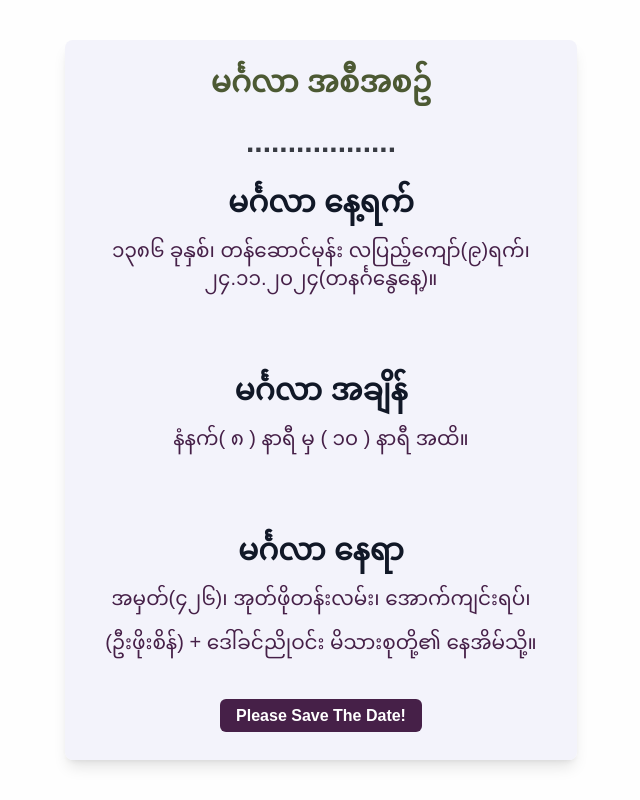
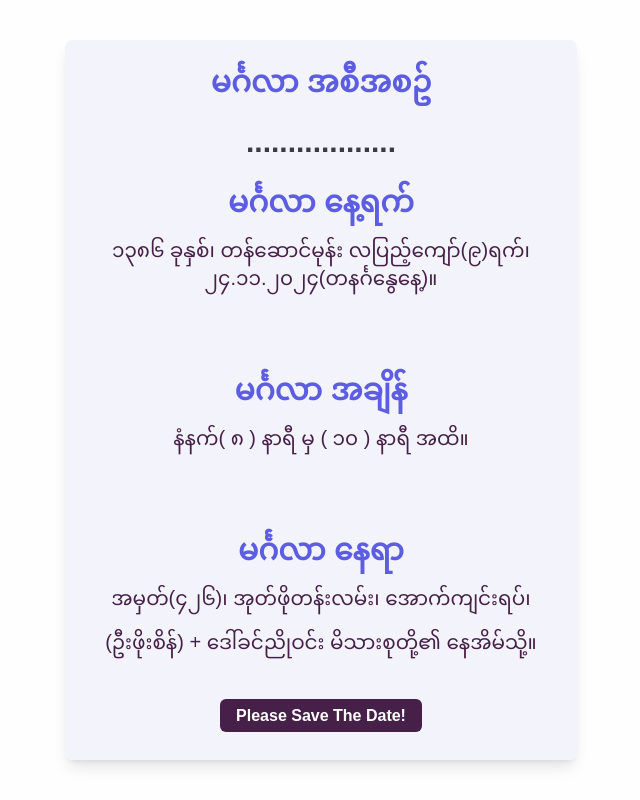
Before and after one commit to AungNaingPhyo2006/aanda, a Next.js app: page /plan in a window 1280 px wide. Shown: the whole page, without its empty margins (319-959 px from the left). Built offline with nearby package versions, Linux system fonts and the light colour scheme.

Commit message:
change title color

```diff
--- a/app/about/page.tsx
+++ b/app/about/page.tsx
@@ -3,7 +3,7 @@ import Link from 'next/link';
 export default function About() {
   return (
     <div className="min-h-screen flex items-center justify-center bg-[#FEFEFE] p-2">
-    <div className="bg-[#F3F3FB] p-6 rounded-lg shadow-lg w-full max-w-lg overflow-y-auto h-[90vh] scrollbar-hide">
+    <div className="bg-[#F3F3FB] p-6 rounded-lg  w-full max-w-lg overflow-y-auto h-[90vh] scrollbar-hide">
       <h1 className="text-base sm:text-lg md:text-xl lg:text-2xl xl:text-3xl font-bold text-center text-[#5D5DE2] mb-6">မင်္ဂလာဦး ဆွမ်းကျွေး ဖိတ်ကြားလွှာ</h1>
 
       {/* Scrollable Content */}
@@ -54,7 +54,7 @@ export default function About() {
          </p> */}
           <p className="text-2xl font-bold text-[#5D5DE2]">မအေးအေးစိုး</p>
           <p className="sm:text-lg md:text-md lg:text-md xl:text-md text-gray-900">B.Sc(Maths)</p>
-          <p className="text-xl font-bold text-[#ff6347]">တို့၏</p>
+          <p className="text-xl font-bold text-[#5D5DE2]">တို့၏</p>
           <p className="text-base sm:text-md md:text-xl lg:text-xl xl:text-xl  text-gray-800">မင်္ဂလာဦး ဆွမ်းကျွေး အခမ်းအနားသို့ ကြွရောက်ချီးမြှင့်ပေးပါရန် နှစ်ဖက်သော မိဘများနှင့် ကျွန်တော် ကျွန်မတို့က ခင်မင်လေးစားစွာဖြင့် ဖိတ်ကြားအပ်ပါသည်။</p>
           {/* <p className="text-base sm:text-lg md:text-xl lg:text-xl xl:text-xl  text-gray-800">မင်္ဂလာဦးဆွမ်းကျွေး အခမ်းအနားသို့</p>
           <p className="text-base sm:text-lg md:text-xl lg:text-xl xl:text-xl  text-gray-800">ကြွရောက်ချီးမြှင့်ပေးပါရန် </p>
--- a/app/plan/page.tsx
+++ b/app/plan/page.tsx
@@ -4,23 +4,23 @@ export default function Plan() {
   return (
     <div className="min-h-screen flex items-center justify-center bg-[#FEFEFE] p-2">
     <div className="bg-[#F3F3FB] p-6 rounded-lg shadow-lg w-full max-w-lg overflow-y-auto h-[90vh] scrollbar-hide">
-      <h1 className="text-base sm:text-lg md:text-xl lg:text-2xl xl:text-3xl font-bold text-center text-[#4C5933] mb-6">မင်္ဂလာ အစီအစဥ်</h1>
+      <h1 className="text-base sm:text-lg md:text-xl lg:text-2xl xl:text-3xl font-bold text-center  text-[#5D5DE2] mb-6">မင်္ဂလာ အစီအစဥ်</h1>
       <h1 className="text-base sm:text-lg md:text-xl lg:text-2xl xl:text-3xl font-bold text-center text-[#383B42] mt-2">..................</h1>
 
       {/* Scrollable Content */}
       {/* Wedding Plan Details */}
       <div className="text-center space-y-4 mt-6">
-          <p className="text-base sm:text-lg md:text-xl lg:text-2xl xl:text-3xl font-bold   text-gray-900">
+          <p className="text-base sm:text-lg md:text-xl lg:text-2xl xl:text-3xl font-bold   text-[#5D5DE2]">
           မင်္ဂလာ နေ့ရက်
           </p>
           <p className="sm:text-lg md:text-xl lg:text-xl xl:text-xl text-[#462048]">၁၃၈၆ ခုနှစ်၊ တန်ဆောင်မုန်း လပြည့်ကျော်(၉)ရက်၊ ၂၄.၁၁.၂၀၂၄(တနင်္ဂနွေနေ့)။<br/></p>
           <div className='h-12'/>
-          <p className="text-base sm:text-lg md:text-xl lg:text-2xl xl:text-3xl font-bold   text-gray-900">
+          <p className="text-base sm:text-lg md:text-xl lg:text-2xl xl:text-3xl font-bold    text-[#5D5DE2]">
           မင်္ဂလာ အချိန်
           </p>
           <p className="sm:text-lg md:text-xl lg:text-xl xl:text-xl text-[#462048]">နံနက်( ၈ ) နာရီ မှ ( ၁၀ ) နာရီ အထိ။<br/></p>
           <div className='h-12'/>
-          <p className="text-base sm:text-lg md:text-xl lg:text-2xl xl:text-3xl font-bold   text-gray-900">
+          <p className="text-base sm:text-lg md:text-xl lg:text-2xl xl:text-3xl font-bold   text-[#5D5DE2]">
           မင်္ဂလာ နေရာ
           </p>
           <p className="sm:text-lg md:text-xl lg:text-xl xl:text-xl text-[#462048]">အမှတ်(၄၂၆)၊ အုတ်ဖိုတန်းလမ်း၊ အောက်ကျင်းရပ်၊</p>
```
